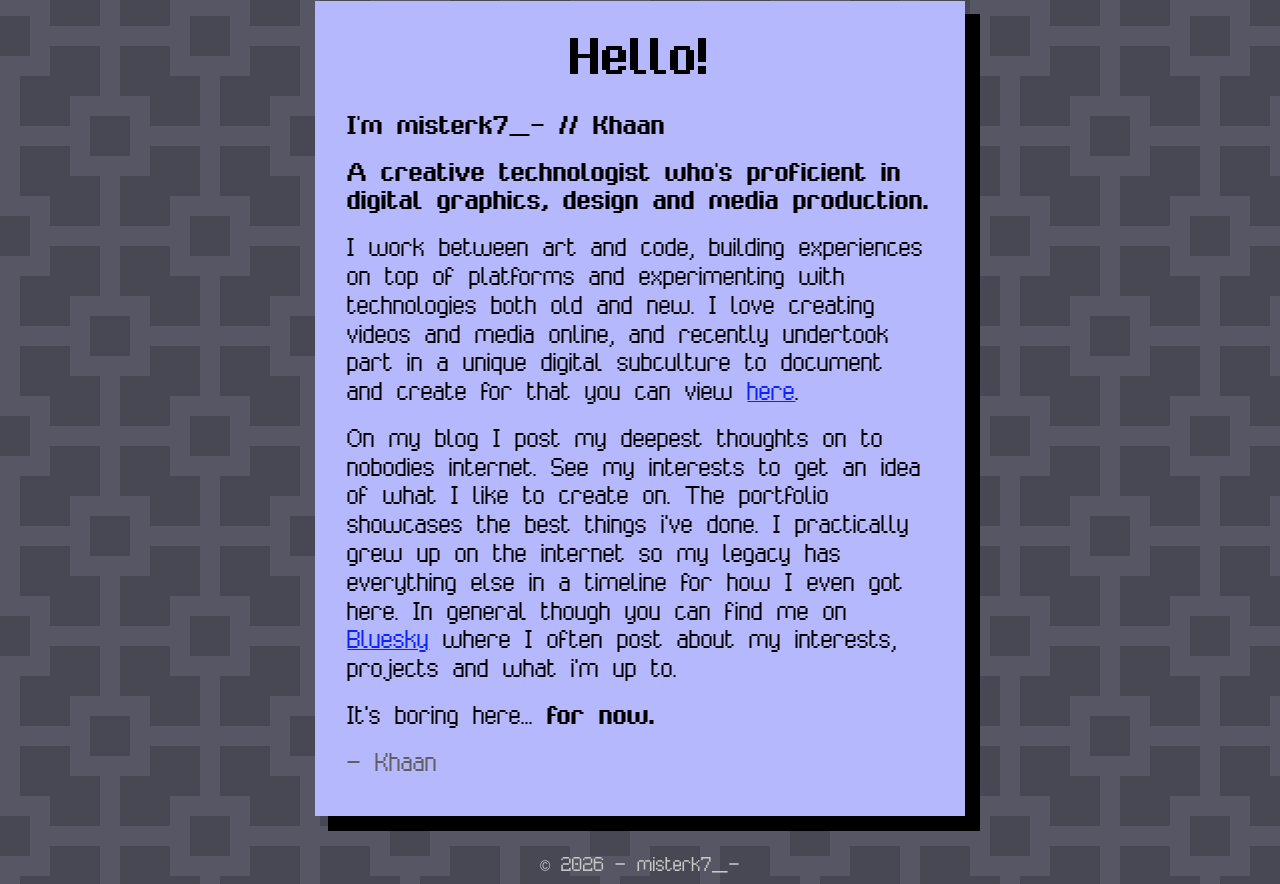
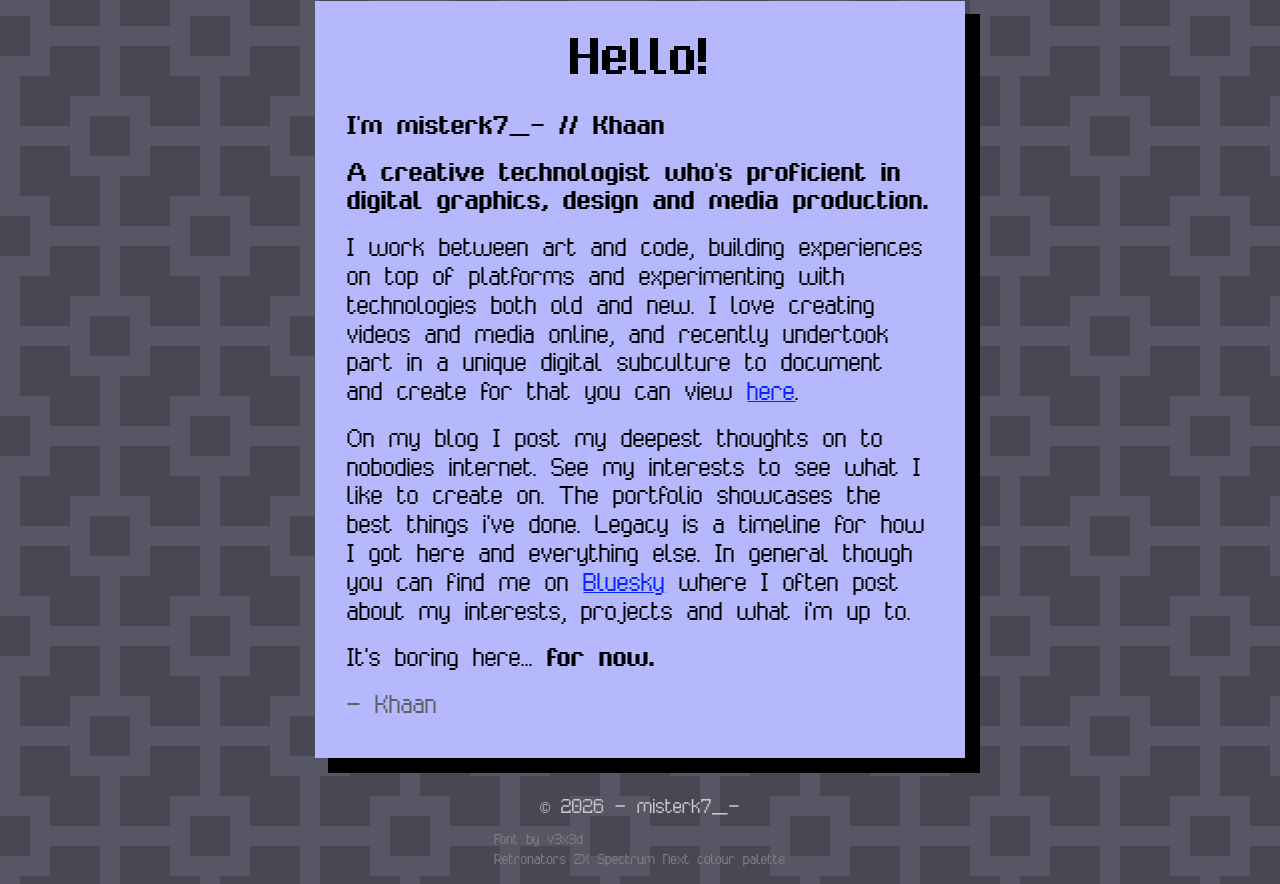
Before and after one commit to mistrk7/site, an Eleventy site: page src/index.html in a window 1280 px wide. Shown: the part 374-1258 px from the top of the page. Built offline with nearby package versions, Linux system fonts and the light colour scheme; Eleventy itself is replaced by a stand-in of ours; files that its build step writes are made by us from their sources.

Commit message:
Update index.html

```diff
--- a/src/index.html
+++ b/src/index.html
@@ -6,7 +6,7 @@ title: Hello!
 <p><b>A creative technologist who's proficient in digital graphics, design and media production. </p></b>
 <p>I work between art and code, building experiences on top of platforms and experimenting with technologies both old and new. I love creating videos and media online, and recently undertook part in a unique digital subculture to document and create for that you can view <a href="https://www.youtube.com/@misterk-in">here</a>.
 </p>
-<p>On my blog I post my deepest thoughts on to nobodies internet. See my interests to get an idea of what I like to create on. The portfolio showcases the best things i've done. I practically grew up on the internet so my legacy has everything else in a timeline for how I even got here. In general though you can find me on <a href="https://bsky.app/profile/misterk.in">Bluesky</a> where I often post about my interests, projects and what i'm up to. </p>
+<p>On my blog I post my deepest thoughts on to nobodies internet. See my interests to see what I like to create on. The portfolio showcases the best things i've done. Legacy is a timeline for how I got here and everything else. In general though you can find me on <a href="https://bsky.app/profile/misterk.in">Bluesky</a> where I often post about my interests, projects and what i'm up to. </p>
 <p>It's boring here... <b>for now.</b></p>
 <p style="color: rgb(95, 95, 95);">
     - Khaan
```
